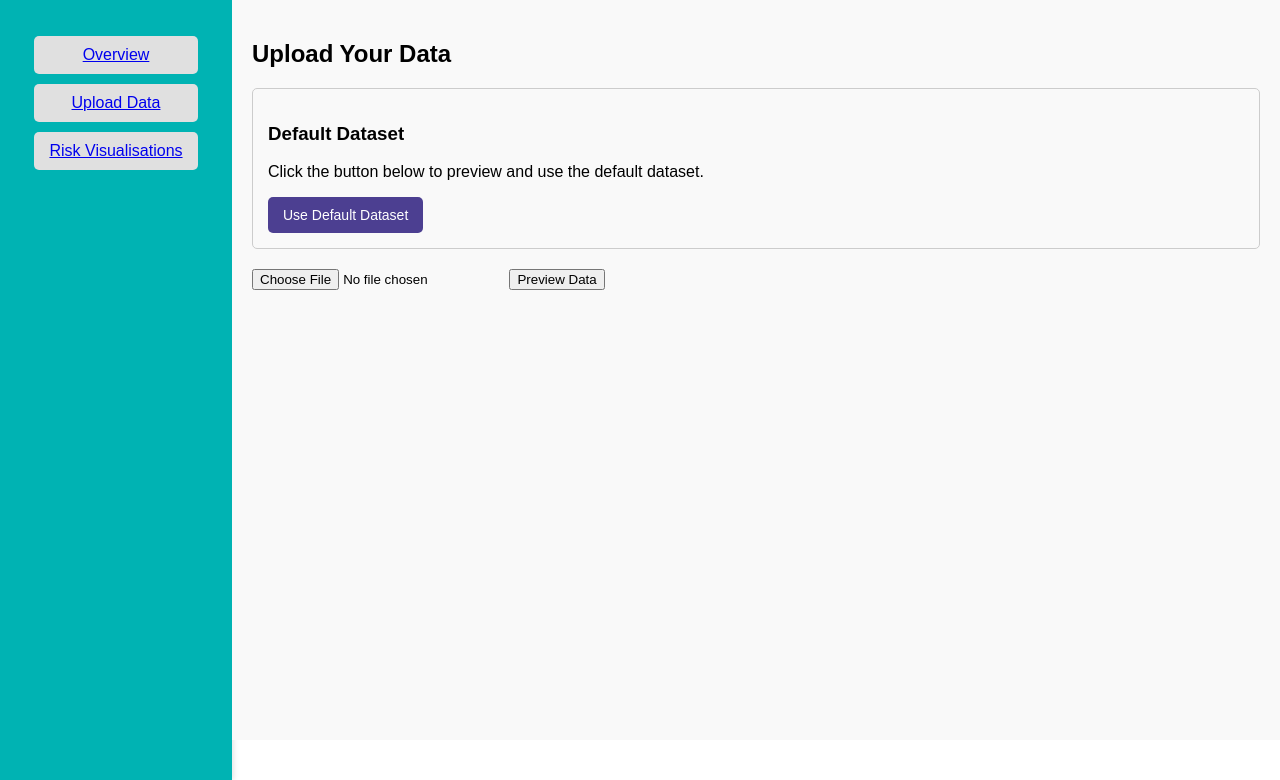
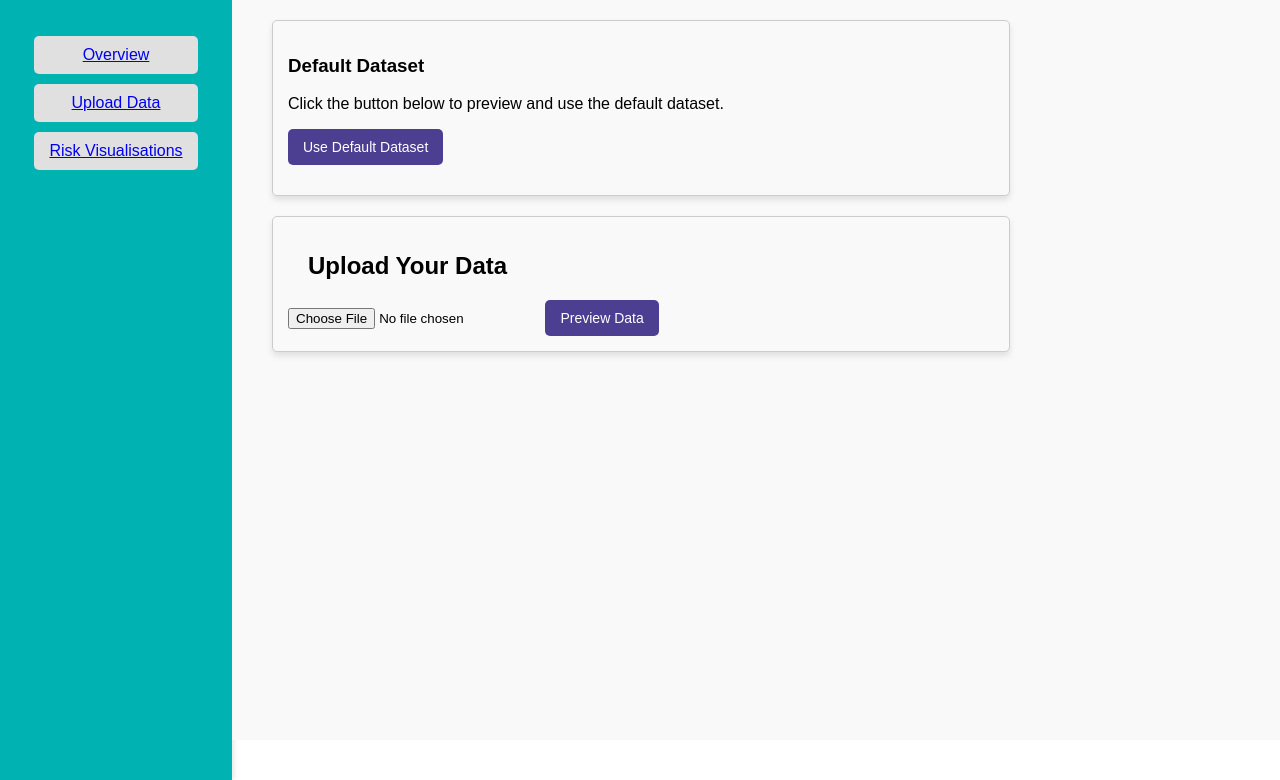
Before and after one commit to talia-lyon/Software-Engineering-Summative1-2025, a Flask app: page /upload in a window 1280 px wide. Shown: the part 70-850 px from the top of the page. Run offline with Flask 3, Linux system fonts and the light colour scheme.

Commit message:
finalised styling of previewing data (uploaded and default)

```diff
--- a/app/templates/upload.html
+++ b/app/templates/upload.html
@@ -7,16 +7,19 @@
     <link rel="stylesheet" href="{{ url_for('static', filename='styles.css') }}">
     <script src="https://code.jquery.com/jquery-3.6.0.min.js"></script>
     <style>
-        /* Styling for the default dataset section */
-        #default-dataset-container {
+        /* Styling for the dataset containers */
+        .dataset-container {
             margin-bottom: 20px;
             padding: 15px;
             border: 1px solid #cccccc;
             border-radius: 5px;
             background-color: #f9f9f9;
+            max-width: 70%; /* Adjust the width */
+            margin-left: 20px; /* Align to the left */
+            box-shadow: 0px 4px 6px rgba(0, 0, 0, 0.1); /* Subtle shadow for depth */
         }
 
-        #default-dataset-container button {
+        .dataset-container button {
             background-color: #4c3f91;
             color: white;
             border: none;
@@ -26,8 +29,42 @@
             font-size: 14px;
         }
 
-        #default-dataset-container button:hover {
+        .dataset-container button:hover {
             background-color: #3a2c70;
+        }
+
+        /* Table Styling */
+        table.dataframe {
+            width: 100%;
+            border-collapse: collapse;
+            margin-top: 10px;
+        }
+
+        table.dataframe th,
+        table.dataframe td {
+            border: 1px solid #ddd;
+            text-align: left;
+            padding: 8px;
+        }
+
+        table.dataframe th {
+            background-color: #4c3f91;
+            color: white;
+        }
+
+        table.dataframe tr:nth-child(even) {
+            background-color: #f2f2f2;
+        }
+
+        /* Centering the Preview Container */
+        #preview-container,
+        #default-preview-container {
+            margin-top: 15px;
+        }
+
+        /* Adjust alignment */
+        h2 {
+            margin-left: 20px; /* Align with container */
         }
     </style>
 </head>
@@ -57,17 +94,17 @@
 
             <!-- Main Content -->
             <main class="main-content">
-                <h2>Upload Your Data</h2>
-
                 <!-- Default Dataset Section -->
-                <div id="default-dataset-container">
+                <div id="default-dataset-container" class="dataset-container">
                     <h3>Default Dataset</h3>
                     <p>Click the button below to preview and use the default dataset.</p>
                     <button id="use-default-button">Use Default Dataset</button>
-                    <div id="default-preview-container" style="margin-top: 15px; display: none;"></div>
+                    <div id="default-preview-container"></div>
                 </div>
 
-                <!-- Upload Data Section -->
+                <!-- Upload Dataset Section -->
+                <div id="upload-dataset-container" class="dataset-container">
+                    <h2>Upload Your Data</h2>
                     <form id="upload-form" enctype="multipart/form-data">
                         <input type="file" name="file" id="file-input">
                         <button type="button" id="preview-button">Preview Data</button>
@@ -75,6 +112,7 @@
 
                     <!-- Container for Preview Table -->
                     <div id="preview-container" style="display: none;"></div>
+                </div>
             </main>
         </div>
     </div>
```
Lines whose indentation alone changed are shown as unchanged.
